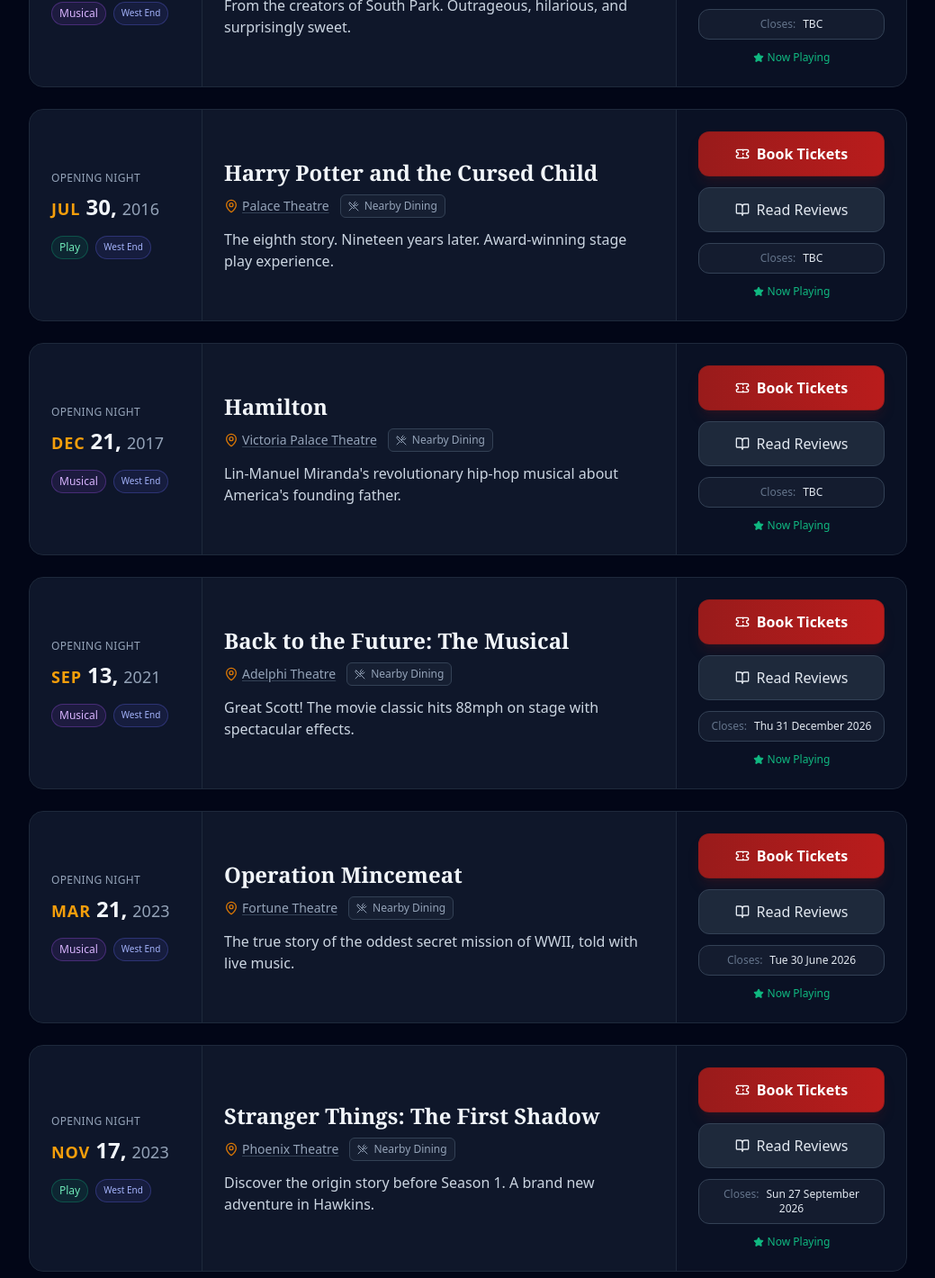
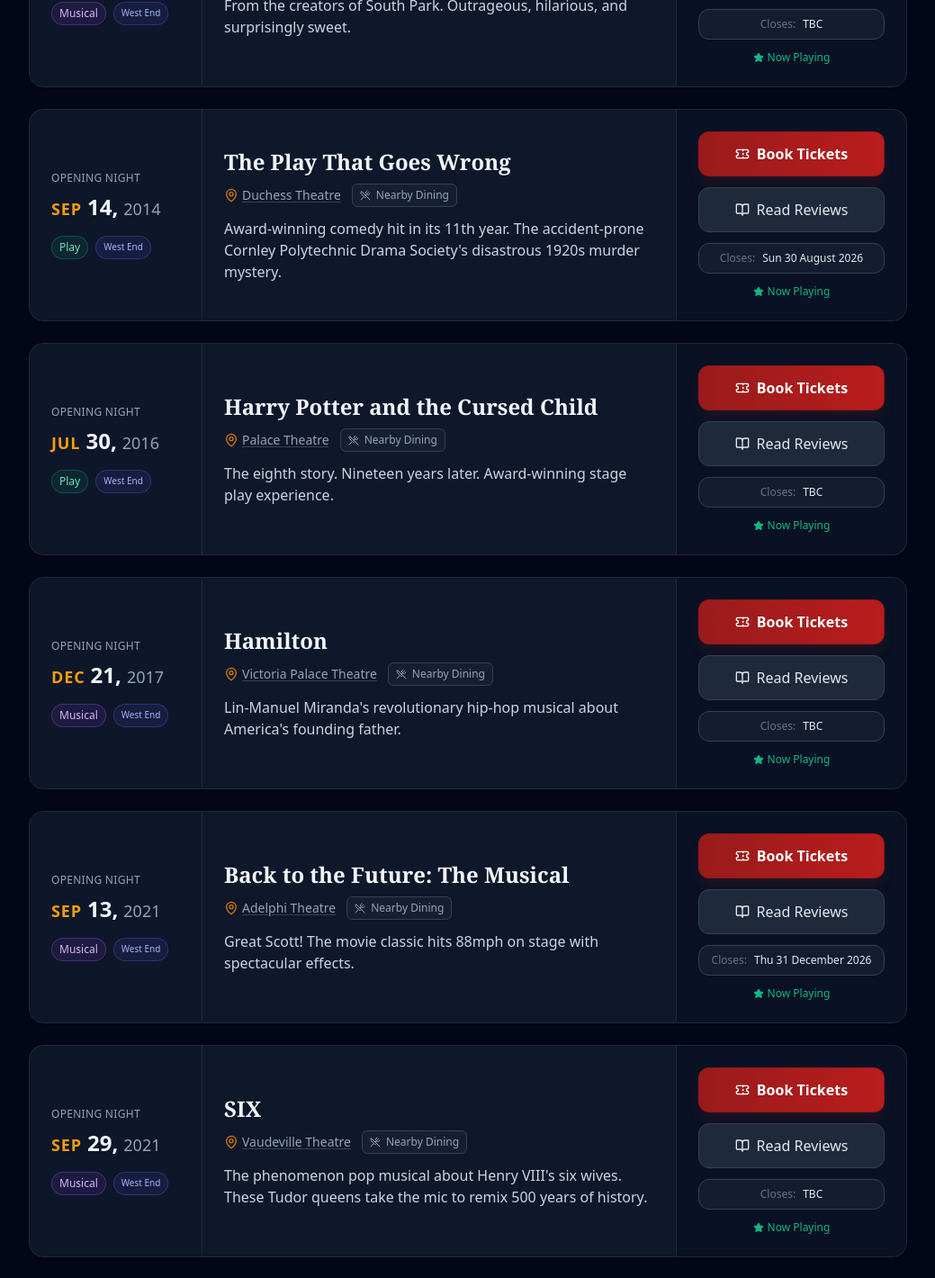
Before and after one commit to RichardMPS/theatre-watson, a React (Vite) app: page / in a window 1280 px wide. Shown: the part 2100-3520 px from the top of the page at 90% size, without its empty margins (120-1159 px from the left). Built offline with nearby package versions, Linux system fonts and the light colour scheme.

Commit message:
Add missing Nimax theatre shows
Added three shows from Nimax theatres group:
- The Producers at Garrick Theatre (2025-08-30)
- The Play That Goes Wrong at Duchess Theatre (2014-09-14)
- SIX at Vaudeville Theatre (2021-09-29)

This ensures all major Nimax venues are represented.

```diff
--- a/src/App.jsx
+++ b/src/App.jsx
@@ -956,6 +956,39 @@ const TheatreTracker = () => {
       type: "play",
       description: "Royal Shakespeare Company's London premiere by Martina Laird, set in the Caribbean during the 1950s.",
       bookingUrl: "https://kilntheatre.com/"
+    },
+    {
+      id: 454,
+      title: "The Producers",
+      venue: "Garrick Theatre",
+      locationType: "west-end",
+      date: "2025-08-30",
+      closingDate: "2026-09-19",
+      type: "musical",
+      description: "Mel Brooks' hilarious musical about a down-on-his-luck Broadway producer and his scheme to make a fortune. Starring Andy Nyman and Marc Antolin.",
+      bookingUrl: "https://theproducersmusical.com/"
+    },
+    {
+      id: 455,
+      title: "The Play That Goes Wrong",
+      venue: "Duchess Theatre",
+      locationType: "west-end",
+      date: "2014-09-14",
+      closingDate: "2026-08-30",
+      type: "play",
+      description: "Award-winning comedy hit in its 11th year. The accident-prone Cornley Polytechnic Drama Society's disastrous 1920s murder mystery.",
+      bookingUrl: "https://theduchesstheatre.co.uk/tickets/the-play-that-goes-wrong/"
+    },
+    {
+      id: 456,
+      title: "SIX",
+      venue: "Vaudeville Theatre",
+      locationType: "west-end",
+      date: "2021-09-29",
+      closingDate: "2027-01-31",
+      type: "musical",
+      description: "The phenomenon pop musical about Henry VIII's six wives. These Tudor queens take the mic to remix 500 years of history.",
+      bookingUrl: "https://sixthemusical.com/london/tickets/"
     }
   ];
 
```
